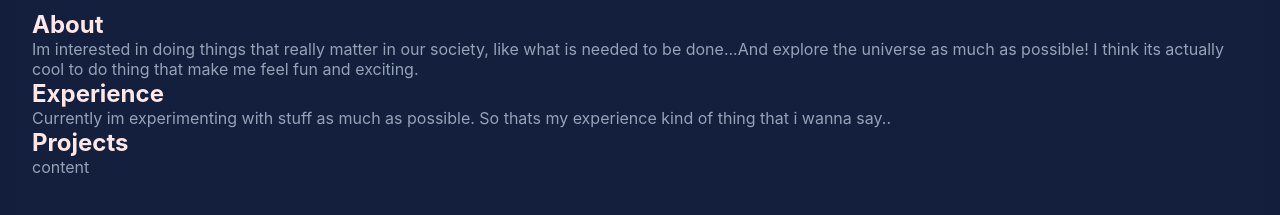
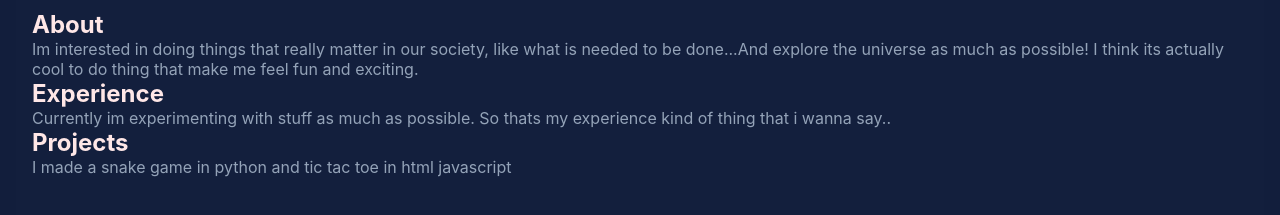
Before and after one commit to Navaneeth8812/portfolioWebsite, a plain HTML site: page index.html in a window 1280 px wide. Shown: the part 411-626 px from the top of the page. Drawn offline with Linux system fonts and the light colour scheme.

Commit message:
thirdcommit

```diff
--- a/index.html
+++ b/index.html
@@ -58,7 +58,7 @@
                 <h2>Projects</h2>
             </div>
             <div>
-                <p>content</p>
+                <p>I made a snake game in python and tic tac toe in html javascript</p>
             </div>
         </section>
     </main>
```
